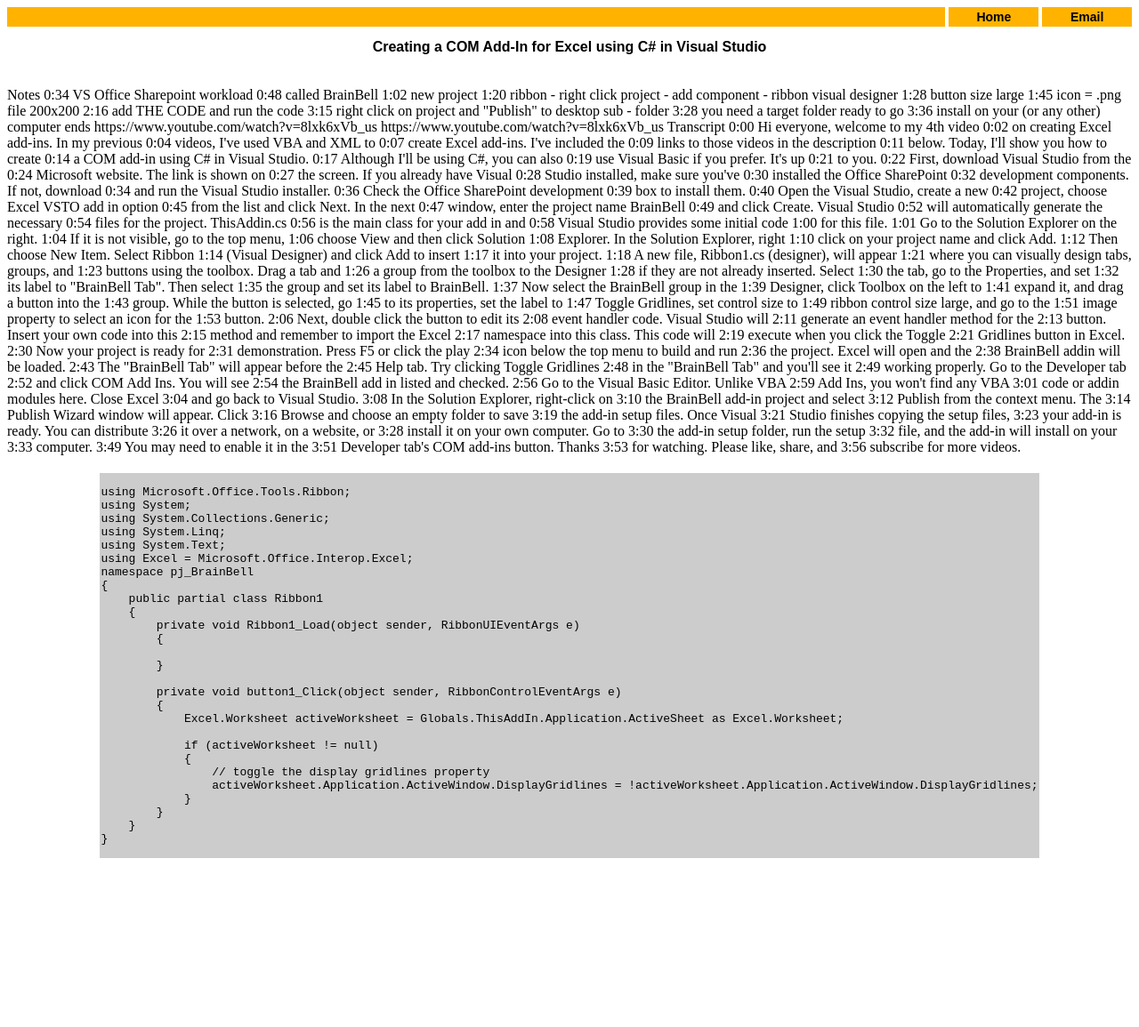
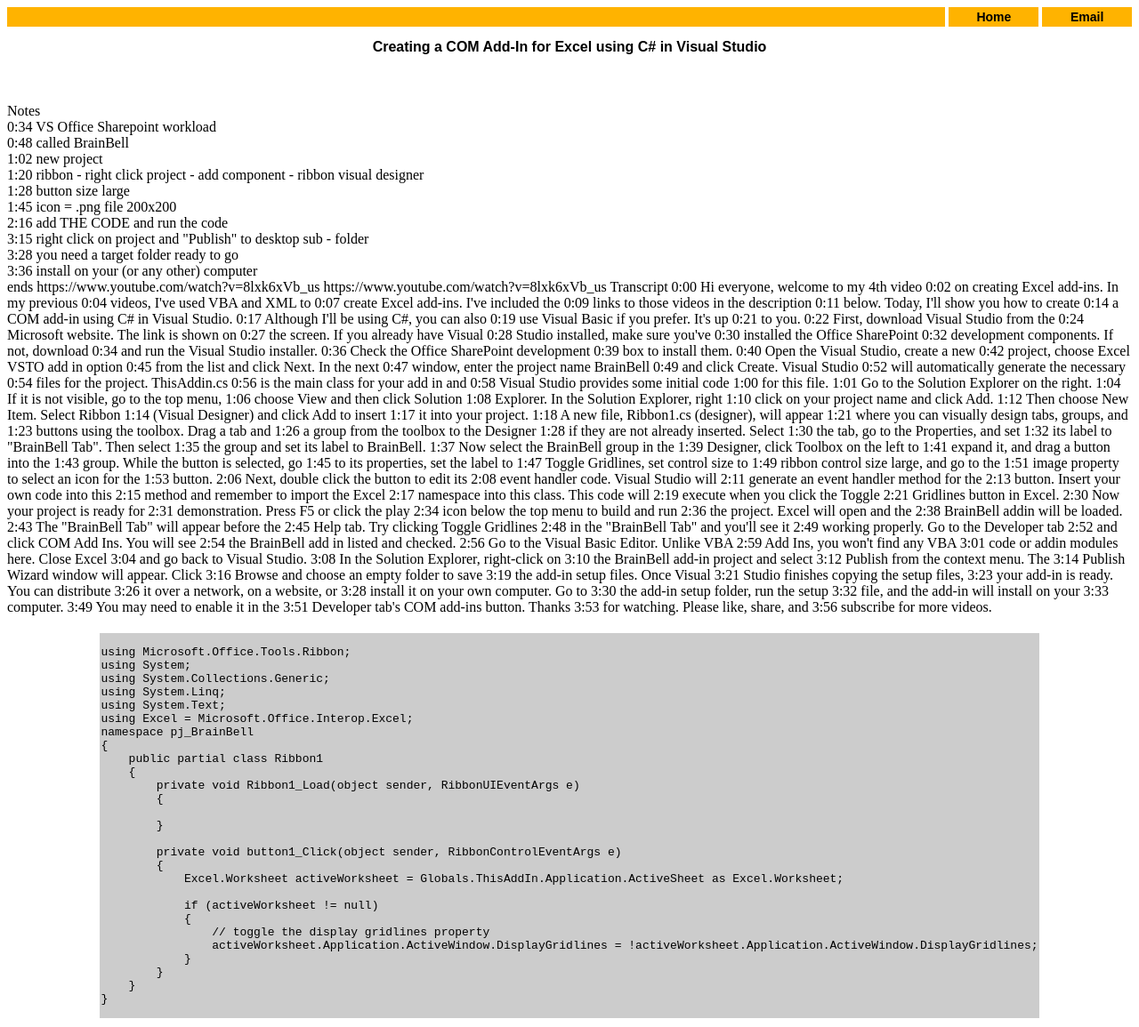
Before and after one commit to DaveTallett26/davetallett26.github.io, a Jekyll site: the page excel-addin.html, which Jekyll copies as it is, in a window 1280 px wide. Shown: the whole page at 89% size. Built offline with Jekyll 4.4.1, drawn with Linux system fonts in a browser that asks for light colours; before the commit the page ends 975 px from its top, so only the background shows below that.

Commit message:
Update excel-addin.html notes spacing

```diff
--- a/excel-addin.html
+++ b/excel-addin.html
@@ -18,18 +18,18 @@
 <div class="style62"><br/><br/>Creating a COM Add-In for Excel using C# in Visual Studio</div>
 <br/><br/>
 
- Notes
- 0:34 VS Office Sharepoint workload
- 0:48 called BrainBell
- 1:02 new project
- 1:20 ribbon - right click project - add component - ribbon visual designer
- 1:28 button size large
- 1:45 icon = .png file 200x200
- 2:16 add THE CODE and run the code
- 3:15 right click on project and "Publish" to desktop sub - folder
- 3:28 you need a target folder ready to go
- 3:36 install on your (or any other) computer
- ends
+<br/> Notes
+<br/> 0:34 VS Office Sharepoint workload
+<br/> 0:48 called BrainBell
+<br/> 1:02 new project
+<br/> 1:20 ribbon - right click project - add component - ribbon visual designer
+<br/> 1:28 button size large
+<br/> 1:45 icon = .png file 200x200
+<br/> 2:16 add THE CODE and run the code
+<br/> 3:15 right click on project and "Publish" to desktop sub - folder
+<br/> 3:28 you need a target folder ready to go
+<br/> 3:36 install on your (or any other) computer
+<br/> ends
 
 
 
```
